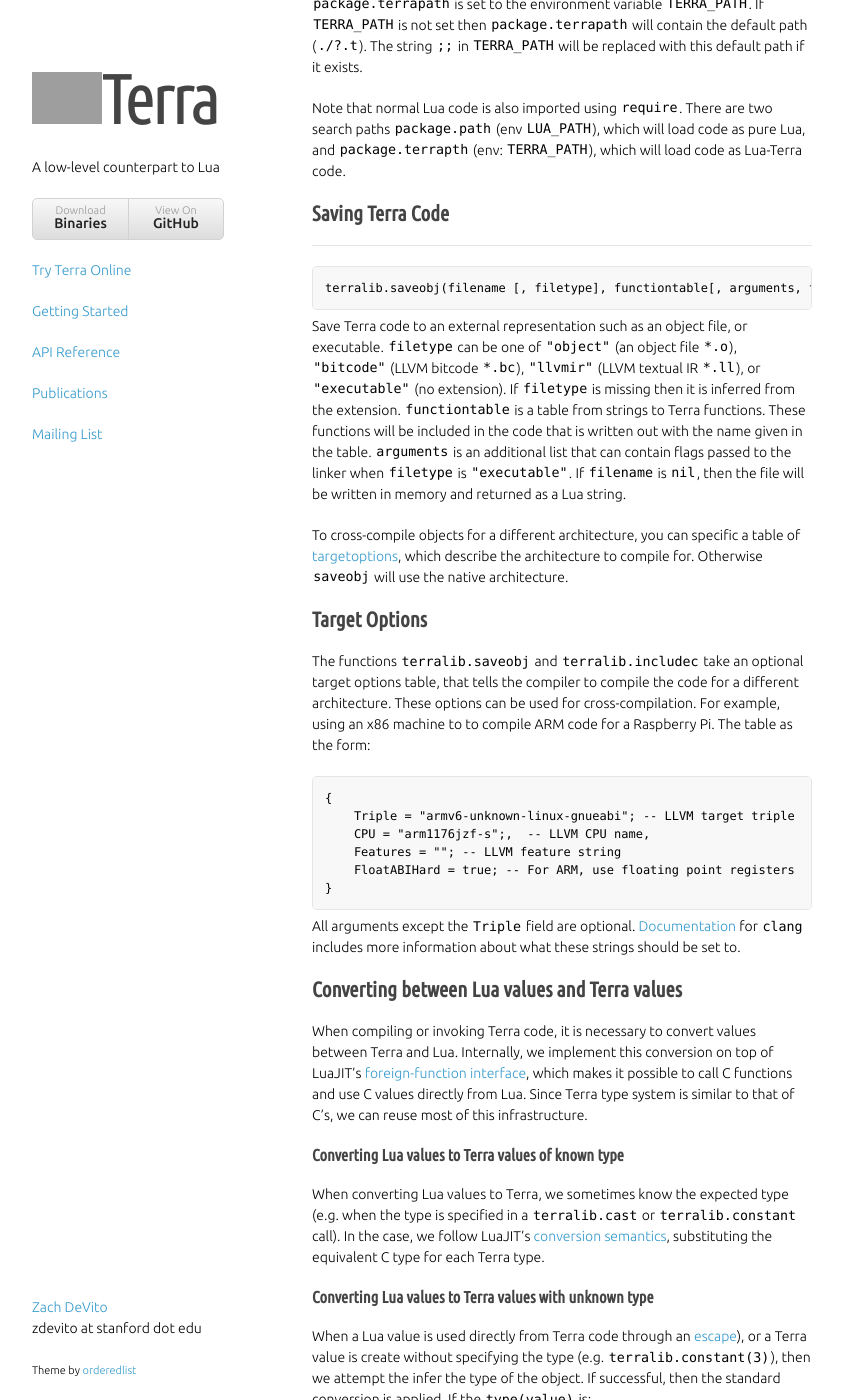
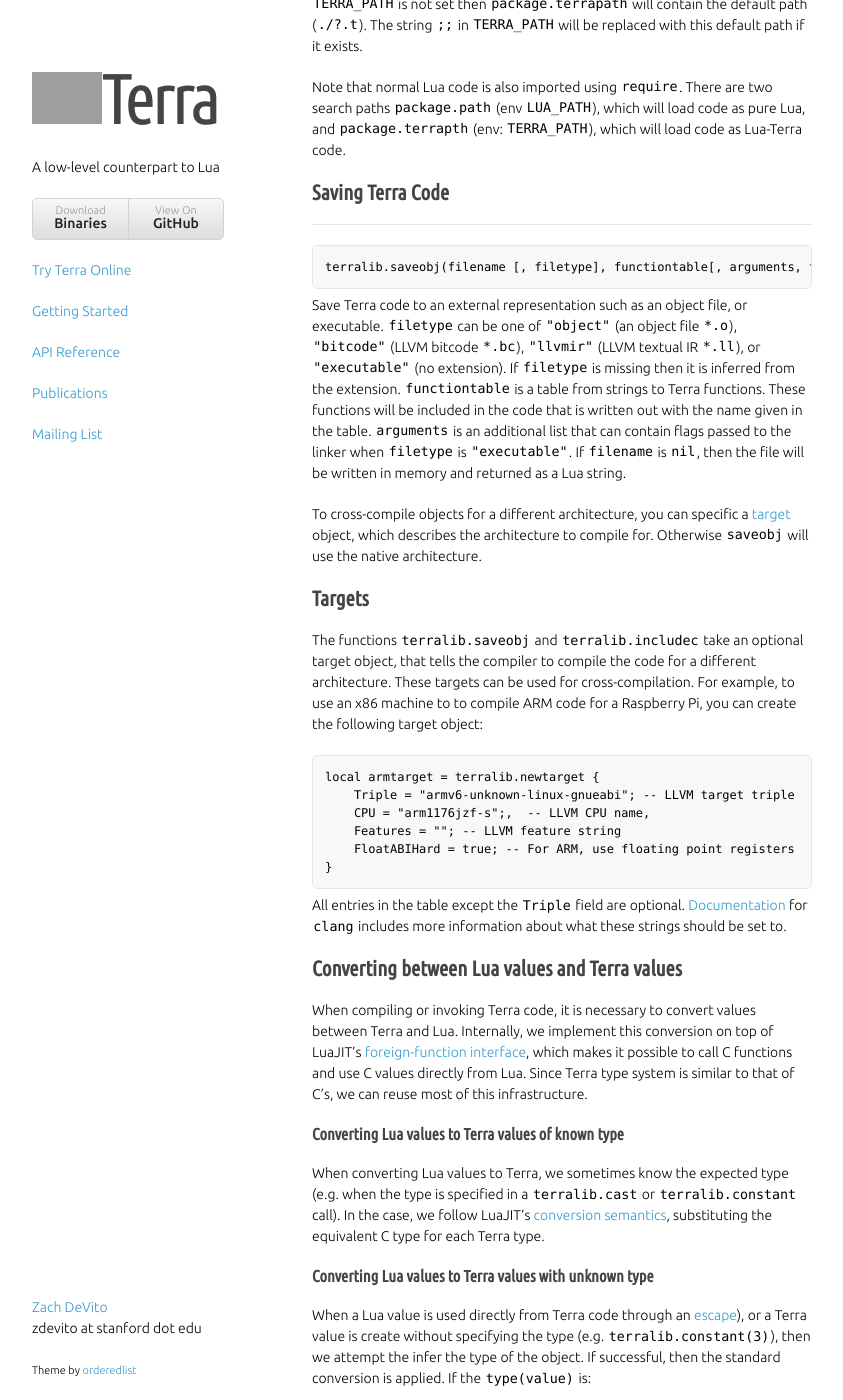
Before and after one commit to terralang/terra, a Jekyll site: the page built from api.md, in a window 1280 px wide and 1400 px high, scrolled down 22382 px. Shown: the whole window, without its empty margins (218-1061 px from the left). Built offline with Jekyll 4.4.1, drawn with Linux system fonts in a browser that asks for light colours; nearby versions of some CDN libraries; some web fonts are replaced; library files that are not in the unit come from our copies; some of the changed text lies outside the part shown; grey boxes are pictures that could not be loaded.

Commit message:
update to include the fact that target is an object now and not just a table.

```diff
--- a/api.md
+++ b/api.md
@@ -748,13 +748,13 @@ However, we currently do not support importing global variables or constants. Th
 
 ---
 
-    table = terralib.includecstring(code,[args,targetoptions])
+    table = terralib.includecstring(code,[args,target])
 
-Import the string `code` as C code. Returns a Lua table mapping the names of included C functions to Terra [function](#function) objects, and names of included C types (e.g. typedefs) to Terra [types](#types). The Lua variable `terralib.includepath` can be used to add additional paths to the header search. It is a semi-colon separated list of directories to search. `args` is an optional list of strings that are flags to Clang (e.g. `includecstring(code,"-I","..")`). `targetoptions` is a [targetoptions](#target-options) table that makes sure the headers are imported correctly for the target desired.
+Import the string `code` as C code. Returns a Lua table mapping the names of included C functions to Terra [function](#function) objects, and names of included C types (e.g. typedefs) to Terra [types](#types). The Lua variable `terralib.includepath` can be used to add additional paths to the header search. It is a semi-colon separated list of directories to search. `args` is an optional list of strings that are flags to Clang (e.g. `includecstring(code,"-I","..")`). `target` is a [target](#targets) object that makes sure the headers are imported correctly for the target desired.
 
 ---
 
-    table = terralib.includec(filename,[args,targetoptions])
+    table = terralib.includec(filename,[args,target])
 
 Similar to `includecstring` except that C code is loaded from `filename`. This uses Clangs default path for header files. `...` allows you to pass additional arguments to Clang (including more directories to search).
 
@@ -852,27 +852,27 @@ Saving Terra Code
 
 ---
 
-    terralib.saveobj(filename [, filetype], functiontable[, arguments, targetoptions])
+    terralib.saveobj(filename [, filetype], functiontable[, arguments, target])
 
 Save Terra code to an external representation such as an object file, or executable. `filetype` can be one of `"object"` (an object file `*.o`), `"bitcode"` (LLVM bitcode `*.bc`), `"llvmir"` (LLVM textual IR `*.ll`), or `"executable"` (no extension).
 If `filetype` is missing then it is inferred from the extension. `functiontable` is a table from strings to Terra functions. These functions will be included in the code that is written out with the name given in the table.
 `arguments` is an additional list that can contain flags passed to the linker when `filetype` is `"executable"`. If `filename` is `nil`, then the file will be written in memory and returned as a Lua string.
 
-To cross-compile objects for a different architecture, you can specific a table of [targetoptions](#target-options), which describe the architecture to compile for. Otherwise `saveobj` will use the native architecture.
+To cross-compile objects for a different architecture, you can specific a [target](#targets) object, which describes the architecture to compile for. Otherwise `saveobj` will use the native architecture.
 
-Target Options
---------------
+Targets
+-------
 
-The functions `terralib.saveobj` and `terralib.includec` take an optional target options table, that tells the compiler to compile the code for a different architecture. These options can be used for cross-compilation. For example, using an x86 machine to to compile ARM code for a Raspberry Pi. The table as the form:
+The functions `terralib.saveobj` and `terralib.includec` take an optional target object, that tells the compiler to compile the code for a different architecture. These targets  can be used for cross-compilation. For example, to use an x86 machine to to compile ARM code for a Raspberry Pi, you can create the following target object:
 
-    {
+    local armtarget = terralib.newtarget {
         Triple = "armv6-unknown-linux-gnueabi"; -- LLVM target triple
         CPU = "arm1176jzf-s";,  -- LLVM CPU name,
         Features = ""; -- LLVM feature string
         FloatABIHard = true; -- For ARM, use floating point registers
     }
 
-All arguments except the `Triple` field are optional. [Documentation](http://clang.llvm.org/docs/CrossCompilation.html) for `clang` includes more information about what these strings should be set to.
+All entries in the table except the `Triple` field are optional. [Documentation](http://clang.llvm.org/docs/CrossCompilation.html) for `clang` includes more information about what these strings should be set to.
 
 Converting between Lua values and Terra values
 ----------------------------------------------
```
